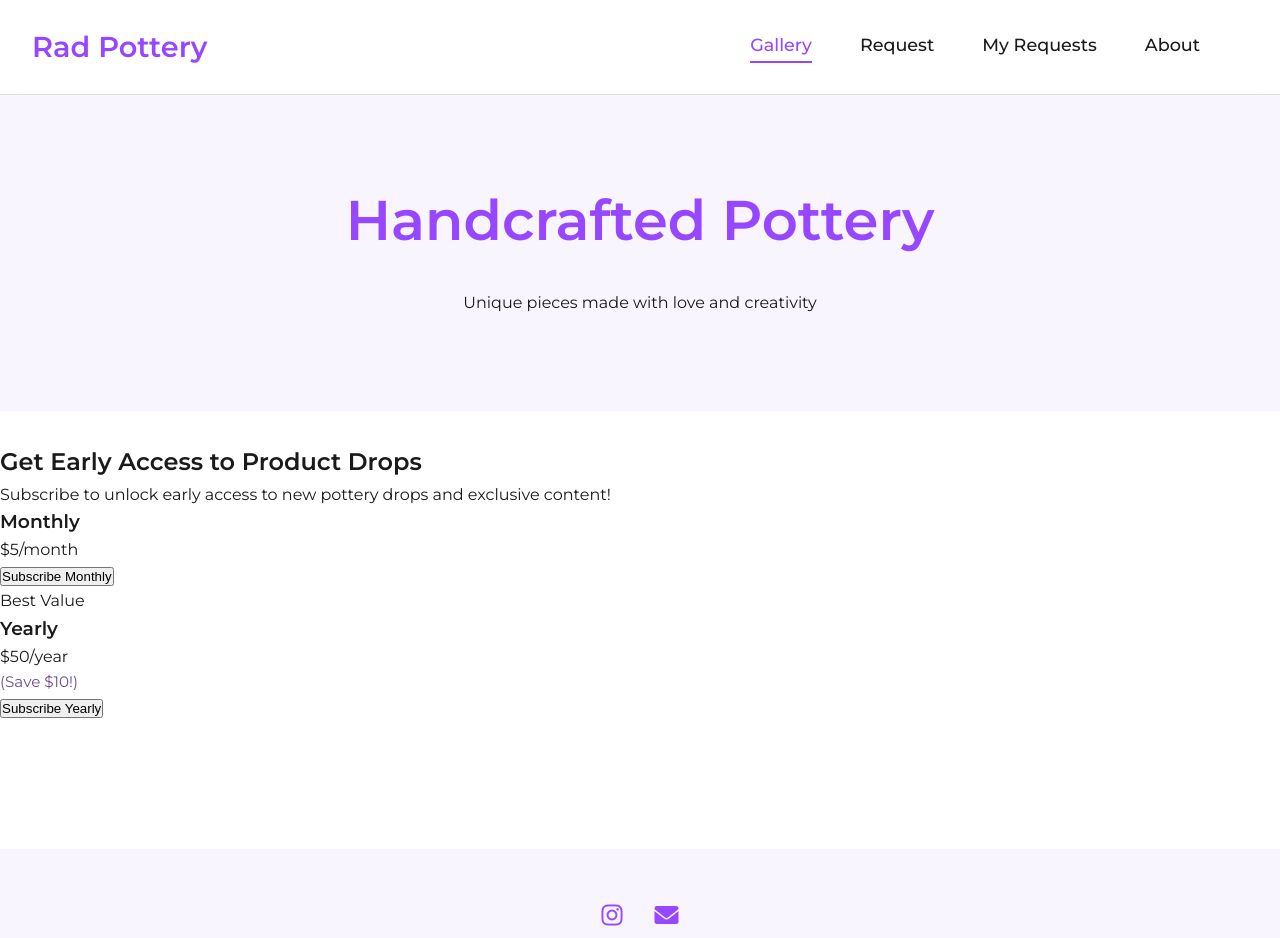
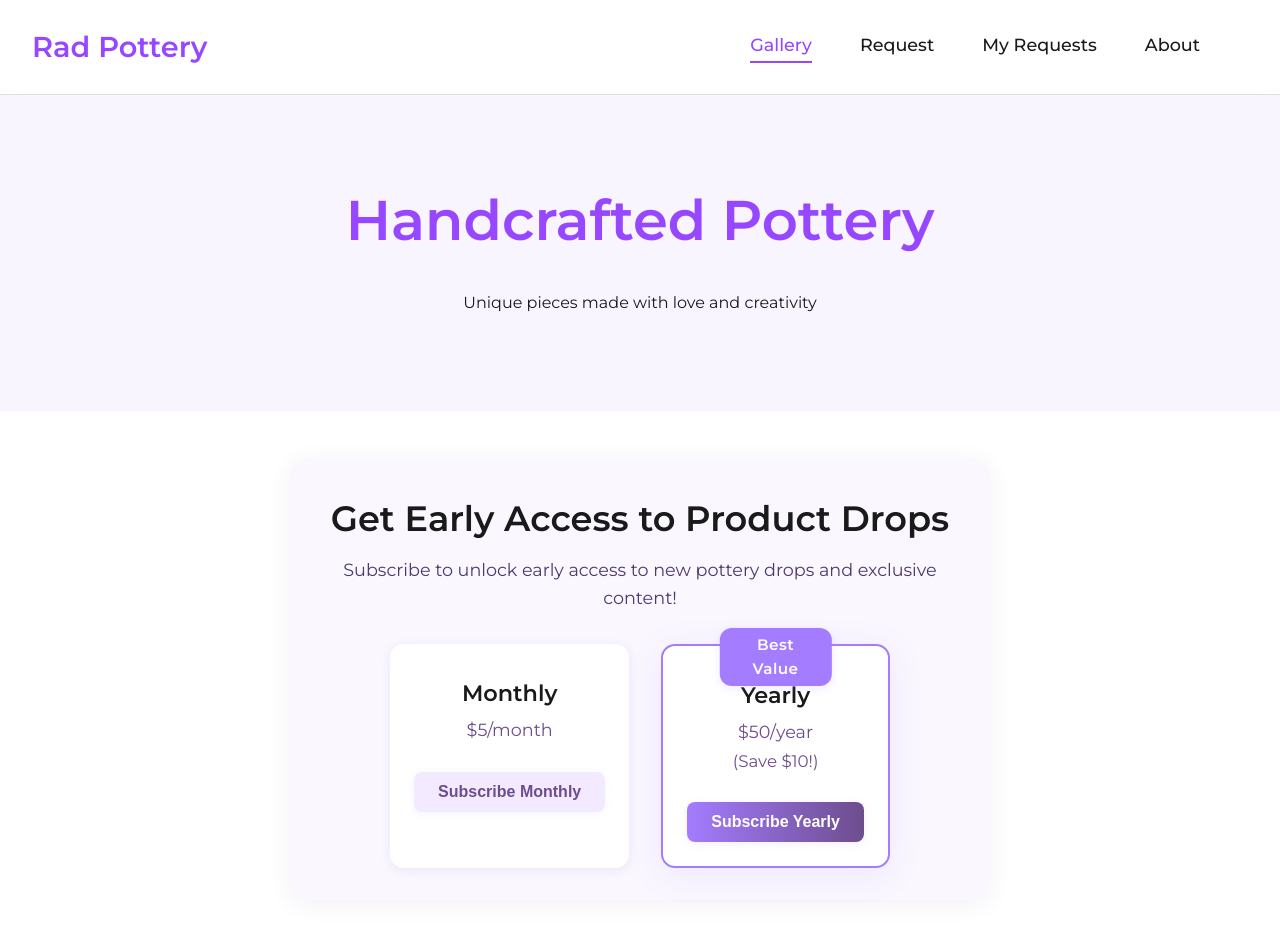
Before and after one commit to rachradulo/rad-pottery-website, a website: page src/index.html in a window 1280 px wide. Shown: the top 938 px of the page. Drawn offline with Linux system fonts and the light colour scheme; a script that the page names is missing.

Commit message:
Update styles.css

```diff
--- a/src/css/styles.css
+++ b/src/css/styles.css
@@ -707,3 +707,123 @@ main {
     background-color: #5a6268;
     border-color: #545b62;
 }
+
+/* --- Subscribe Section Styling --- */
+.subscribe {
+  max-width: 700px;
+  margin: 3rem auto 2rem auto;
+  padding: 2rem 1rem;
+  background: #faf7ff;
+  border-radius: 18px;
+  box-shadow: 0 4px 24px rgba(80, 40, 120, 0.07);
+  text-align: center;
+}
+
+.subscribe h2 {
+  font-size: 2.2rem;
+  margin-bottom: 0.5rem;
+  font-weight: 600;
+}
+
+.subscribe p {
+  font-size: 1.1rem;
+  color: #4d3a6d;
+  margin-bottom: 2rem;
+}
+
+.plans {
+  display: flex;
+  justify-content: center;
+  gap: 2rem;
+  flex-wrap: wrap;
+}
+
+.plan {
+  background: #fff;
+  border-radius: 14px;
+  box-shadow: 0 2px 12px rgba(80, 40, 120, 0.08);
+  padding: 2rem 1.5rem 1.5rem 1.5rem;
+  min-width: 220px;
+  max-width: 260px;
+  position: relative;
+  transition: transform 0.18s;
+  display: flex;
+  flex-direction: column;
+  align-items: center;
+}
+
+.plan:hover {
+  transform: translateY(-6px) scale(1.03);
+  box-shadow: 0 6px 24px rgba(80, 40, 120, 0.13);
+}
+
+.plan h3 {
+  font-size: 1.4rem;
+  margin-bottom: 0.3rem;
+  font-weight: 600;
+}
+
+.plan p {
+  font-size: 1.1rem;
+  margin-bottom: 1.2rem;
+  color: #6d4d8d;
+}
+
+#subscribe-yearly {
+  background: linear-gradient(90deg, #a47cff 0%, #6d4d8d 100%);
+  color: #fff;
+  font-weight: 600;
+  border: none;
+  border-radius: 8px;
+  padding: 0.7rem 1.5rem;
+  font-size: 1rem;
+  cursor: pointer;
+  box-shadow: 0 2px 8px rgba(164, 124, 255, 0.13);
+  margin-top: 0.5rem;
+  transition: background 0.2s, transform 0.15s;
+}
+
+#subscribe-yearly:hover {
+  background: linear-gradient(90deg, #6d4d8d 0%, #a47cff 100%);
+  transform: scale(1.04);
+}
+
+#subscribe-monthly {
+  background: #f3eaff;
+  color: #6d4d8d;
+  font-weight: 600;
+  border: none;
+  border-radius: 8px;
+  padding: 0.7rem 1.5rem;
+  font-size: 1rem;
+  cursor: pointer;
+  box-shadow: 0 2px 8px rgba(164, 124, 255, 0.09);
+  margin-top: 0.5rem;
+  transition: background 0.2s, transform 0.15s;
+}
+
+#subscribe-monthly:hover {
+  background: #e3d6fa;
+  transform: scale(1.04);
+}
+
+/* Highlight the yearly plan */
+.plan.yearly {
+  border: 2.5px solid #a47cff;
+  box-shadow: 0 6px 32px rgba(164, 124, 255, 0.13);
+}
+
+.best-value-badge {
+  position: absolute;
+  top: -18px;
+  left: 50%;
+  transform: translateX(-50%);
+  background: #a47cff;
+  color: #fff;
+  font-size: 0.95rem;
+  font-weight: 700;
+  padding: 0.3rem 1.1rem;
+  border-radius: 12px;
+  box-shadow: 0 2px 8px rgba(164, 124, 255, 0.18);
+  letter-spacing: 0.03em;
+}
```
